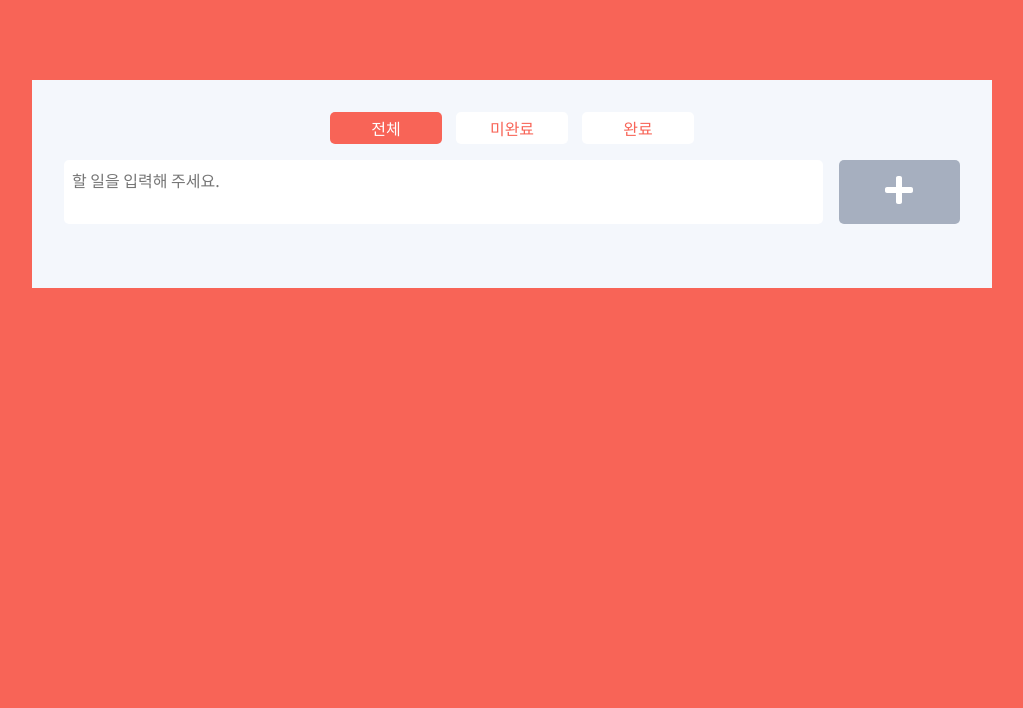
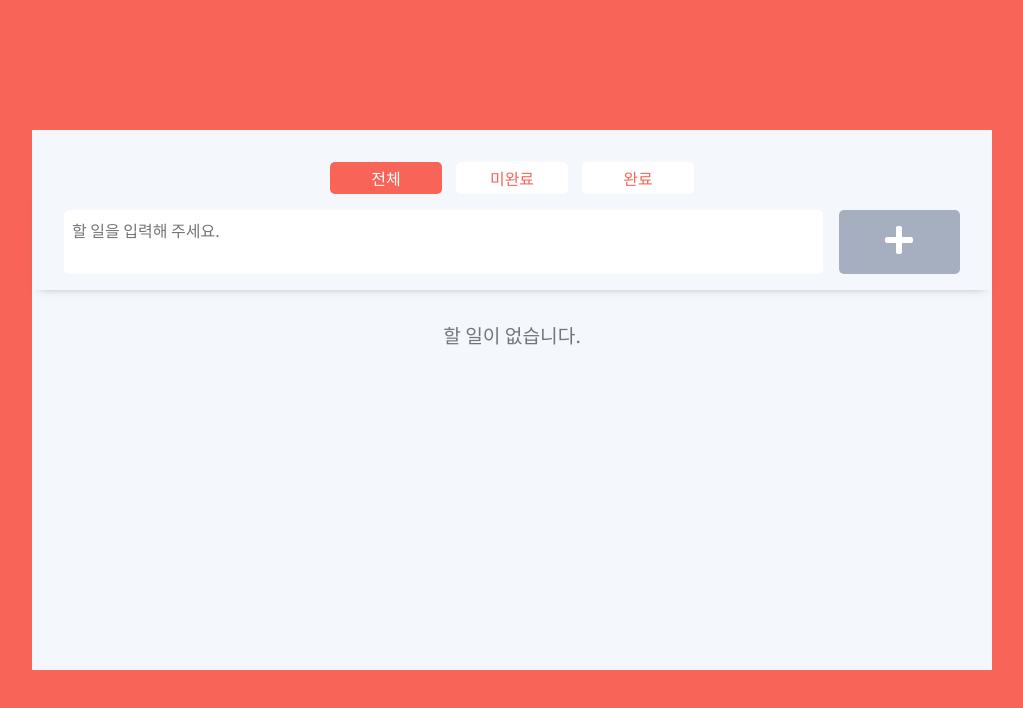
Before and after one commit to Seonghui/todo-list, a React (Create React App) app: page / in a window 1280 px wide. Shown: the top 708 px of the page, without its empty margins (128-1151 px from the left). Built offline with nearby package versions, Linux system fonts and the light colour scheme.

Commit message:
할 일이 없을 때의 문구 추가

```diff
--- a/src/components/TodoList.tsx
+++ b/src/components/TodoList.tsx
@@ -19,8 +19,22 @@ export const TodoList: React.FC<TodoListProps> = ({
   const completedItems = todoItems.filter(todo => todo.complete);
   const notCompletedItems = todoItems.filter(todo => !todo.complete);
 
+  const NoneText = () => {
+    if (filter === "all" && !completedItems.length && !notCompletedItems.length)
+      return <p className="todo-none-text">할 일이 없습니다.</p>;
+    if (filter === "active" && !notCompletedItems.length)
+      return <p className="todo-none-text">미완료된 일이 없습니다.</p>;
+    if (filter === "completed" && !completedItems.length)
+      return <p className="todo-none-text">완료된 일이 없습니다.</p>;
+    else {
+      return null;
+    }
+  };
+
   return (
-    <ul className="todo-list">
+    <div className="todo-list">
+      <NoneText />
+      <ul>
         {(filter === "active" || filter === "all") &&
           notCompletedItems.reverse().map(todo => {
             return (
@@ -46,5 +60,6 @@ export const TodoList: React.FC<TodoListProps> = ({
             );
           })}
       </ul>
+    </div>
   );
 };
--- a/src/sass/abstracts/_variables.scss
+++ b/src/sass/abstracts/_variables.scss
@@ -3,6 +3,7 @@ $breakpoint-desktop: "(min-width: 768px)";
 
 $white: #ffffff;
 $primary-color: #f86457;
+$sub-color: #ff867b;
 
 $gray-color-1: #f4f7fc;
 $gray-color-2: #e0e8f5;
@@ -14,3 +15,5 @@ $base-color: #74757b;
 $primary-focus-color: #ff9d49;
 $primary-hover-color: #ffb77a;
 $primary-normal-color: #ffc695;
+
+$base-radius: 5px;
--- a/src/sass/base/_common.scss
+++ b/src/sass/base/_common.scss
@@ -28,7 +28,7 @@ textarea {
   border: 0;
   resize: none;
   color: $base-color;
-  border-radius: 5px;
+  border-radius: $base-radius;
 }
 
 button,
--- a/src/sass/components/_AddTodoForm.scss
+++ b/src/sass/components/_AddTodoForm.scss
@@ -1,5 +1,7 @@
 form.add-todo-form {
-  margin-top: 1rem;
+  box-sizing: border-box;
+  padding: 1rem 2rem;
+  box-shadow: 0px 4px 10px -8px $base-color;
   textarea {
     font-size: 1rem;
     padding: 0.5rem;
--- a/src/sass/components/_buttons.scss
+++ b/src/sass/components/_buttons.scss
@@ -2,7 +2,7 @@
   width: auto;
   background-color: $primary-color;
   color: $white;
-  border-radius: 5px;
+  border-radius: $base-radius;
   font-weight: 500;
   font-size: 1rem;
 
--- a/src/sass/components/_filter.scss
+++ b/src/sass/components/_filter.scss
@@ -1,14 +1,16 @@
 .todo-filter {
   display: flex;
   justify-content: center;
+  padding: 0 2rem;
   button {
     width: 7rem;
     height: 2rem;
     background-color: $white;
-    border-radius: 5px;
+    border-radius: $base-radius;
     color: $primary-color;
     font-size: 1rem;
     font-weight: 500;
+    transition: all 0.1s;
 
     &.active {
       background-color: $primary-color;
--- a/src/sass/components/_modal.scss
+++ b/src/sass/components/_modal.scss
@@ -5,23 +5,25 @@
   right: 0;
   bottom: 0;
   background-color: rgba(0, 0, 0, 0.5);
-  z-index: 20;
+  z-index: 500;
 }
 
 .modal {
   position: absolute;
   top: 50%;
   left: 50%;
-  width: 466px;
+  width: 24rem;
   height: auto;
   background: #ffffff;
   box-shadow: 0 4px 8px 0 rgba(0, 0, 0, 0.25);
   outline: 0;
   transform: translate(-50%, -50%);
+  border-radius: $base-radius;
+  z-index: 1000;
 }
 
 .modal-overlay .modal .modal-wrapper {
-  padding: 20px;
+  padding: 1.5rem;
   .modal-header {
     font-family: Helvetica;
     font-size: 22px;
--- a/src/sass/components/_todoList.scss
+++ b/src/sass/components/_todoList.scss
@@ -1,3 +1,13 @@
-ul.todo-list {
-  margin-top: 2rem;
+.todo-list {
+  overflow: scroll;
+  height: calc(100% - 8rem);
+  padding: 0 2rem;
+  .todo-none-text {
+    padding: 2rem 0;
+    text-align: center;
+    font-size: 1.2rem;
+  }
+  ul {
+    margin-top: 2rem;
+  }
 }
--- a/src/sass/layout/_common.scss
+++ b/src/sass/layout/_common.scss
@@ -4,11 +4,14 @@
 }
 
 .container {
+  position: fixed;
+  top: 50%;
+  left: 50%;
+  transform: translate(-50%, -50%);
   max-width: 960px;
   width: calc(100% - 2rem);
-  height: auto;
-  margin: 5rem auto;
+  height: 540px;
+  padding: 2rem 0;
   background-color: $gray-color-1;
-  padding: 2rem;
   box-sizing: border-box;
 }
```
Also changed, not shown: src/components/TodoListItem.tsx (+8 -0 lines). Lines whose indentation alone changed are shown as unchanged.
